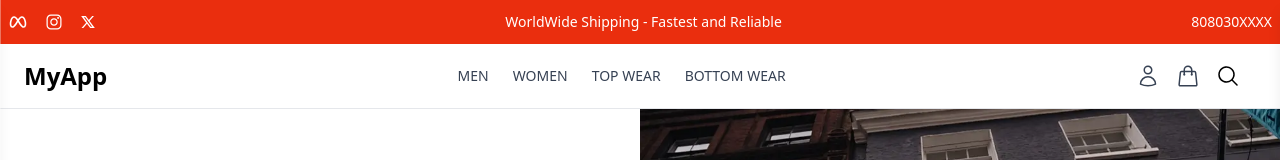
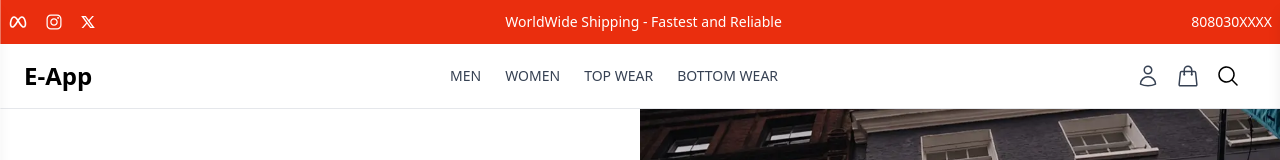
Before and after one commit to rohitingle45/E-Commerce-Website, a React app in the folder frontend/: page /login in a window 1280 px wide. Shown: the top 160 px of the page. Built offline with nearby package versions, Linux system fonts and the light colour scheme; no server answers; the HTML template or start-up script is replaced by a standard one.

Commit message:
logo name change to E-App

```diff
--- a/frontend/src/Components/Common/NavBar.jsx
+++ b/frontend/src/Components/Common/NavBar.jsx
@@ -37,7 +37,7 @@ const NavBar = () => {
           {/* Left-Logo */}
           <div>
             <Link to="/" className="text-2xl font-bold">
-              MyApp
+              E-App
             </Link>
           </div>
 
```
